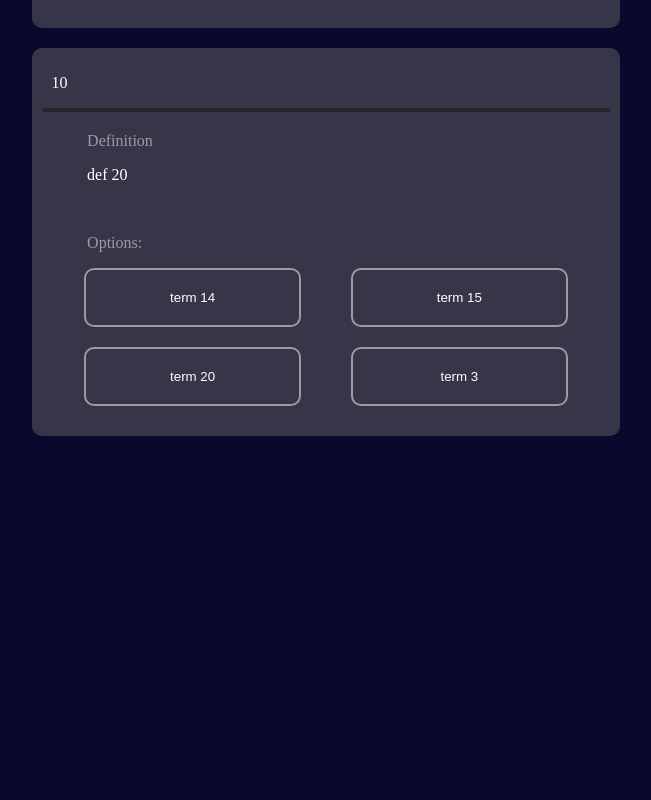
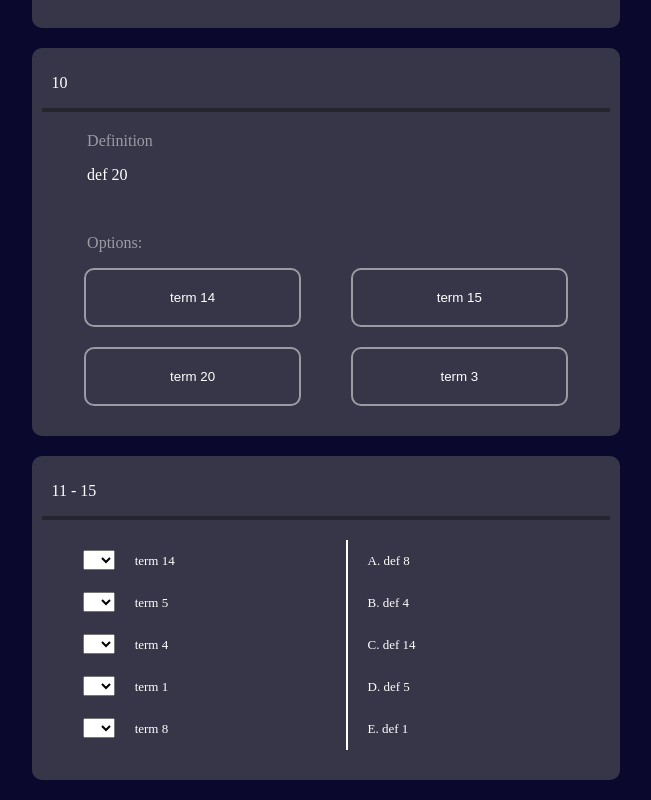
Before and after one commit to smaggio123/Front-End-Flashcard-App, a React (Create React App) app: page /home/setDisplay/test in a window 1280 px wide. Shown: the part 3269-4069 px from the top of the page, without its empty margins (314-965 px from the left). Before the commit the page ends 3725 px from the top, so only its background shows below. Built offline with nearby package versions, Linux system fonts and the light colour scheme.

Commit message:
Test: Matching Area

```diff
--- /dev/null
+++ b/src/components/TestPage/Areas/MatchingArea/MatchingArea.css
@@ -0,0 +1,8 @@
+#MatchingAreaFullWidth{
+    width: 100%;
+}
+#MatchingAreaContainer{
+    text-align: center;
+    justify-content: center;
+    width: 100%;
+}
--- /dev/null
+++ b/src/components/TestPage/Areas/MatchingArea/MatchingArea.js
@@ -0,0 +1,42 @@
+import React, { useState } from 'react'
+import "./MatchingArea.css";
+import MatchingCard from './MatchingCard';
+
+function MatchingArea (props) {
+    const {matchingList,shuffledList,listOfInputAnswers,setListOfInputAnswers,startIndex,totalPairs}=props;
+    const [listOfTerms,setListOfTerms] = useState(()=>{
+        let tempList = []
+        for(let i = 0;i<matchingList.length;i++){
+            tempList.push([matchingList[i][0],i])
+        }
+        return tempList
+    })
+
+    const [listOfDefs,setListOfDefs] = useState(()=>{
+        let tempList = []
+        for(let i = 0;i<matchingList.length;i++){
+            tempList.push([matchingList[i][1],i])
+        }
+        return tempList
+    })
+
+    const shuffleArray=(arr)=>{
+        for (let i = arr.length - 1; i > 0; i--) {
+            const j = Math.floor(Math.random() * (i + 1));
+            [arr[i], arr[j]] = [arr[j], arr[i]];
+        }
+        return arr
+    }
+
+    const [fullShuffledList,setFullShuffledList] = useState(()=>{
+        return [shuffleArray(listOfTerms),shuffleArray(listOfDefs)]
+    })
+    return(
+        <>
+            <div id='MatchingAreaFullWidth'>
+                <MatchingCard termList={fullShuffledList[0]} defList={fullShuffledList[1]} listOfInputAnswers={listOfInputAnswers} setListOfInputAnswers={setListOfInputAnswers} index={startIndex+1} totalPairs={totalPairs}/>
+            </div>
+        </>
+    )
+}
+export default MatchingArea
--- /dev/null
+++ b/src/components/TestPage/Areas/MatchingArea/MatchingCard.css
@@ -0,0 +1,33 @@
+#MatchingCardContainer{
+    margin: auto;
+    margin-bottom: 20px;
+    padding: 10px;
+    border-radius: 10px;
+    width: 45%;
+    background-color: rgba(100,100,100,.5);
+    padding-bottom: 30px;
+}
+#MatchingCardFlexedContainer{
+    display: flex;
+    justify-content: space-evenly;
+    margin: auto;
+    font-size: small;
+}
+#MatchingCardLeftSide{
+    width: 39%;
+}
+.MatchingCardSelection{
+    margin-top: 10px;
+    height: 20px;
+}
+#MatchingCardMiniCard{
+    display: flex;
+    color: white;
+}
+#MatchingCardTermDisplay{
+    margin-left: 20px;
+}
+#MatchingCardRightSide{
+    width: 39%;
+    border-left: 2px solid white;
+}
--- /dev/null
+++ b/src/components/TestPage/Areas/MatchingArea/MatchingCard.js
@@ -0,0 +1,49 @@
+import React, { useState } from 'react'
+import "./MatchingCard.css";
+import IndexHeader from '../../GeneralComponents/IndexHeader';
+
+function MatchingCard (props) {
+    const {termList,defList,listOfInputAnswers,setListOfInputAnswers,index,totalPairs} = props;
+
+    const handleChangeToSelection=(i,val)=>{
+        let tempArr = listOfInputAnswers
+        if(val===""){
+            tempArr[i+index]=null
+        }
+        else{
+            tempArr[i+index]=val
+        }
+        setListOfInputAnswers(tempArr)
+    }
+
+    return(
+        <>
+        <div id='MatchingCardContainer'>
+            <IndexHeader index={index+" - "+totalPairs}/>
+            <div id='MatchingCardFlexedContainer'>
+                <div id='MatchingCardLeftSide'>
+                    {termList.map((item,miniCardIndex)=>(
+                        <div key={miniCardIndex} id='MatchingCardMiniCard'>
+                            <select id={"MatchingCardSelection"+miniCardIndex} className="MatchingCardSelection" onChange={(e)=>handleChangeToSelection(miniCardIndex,e.target.value)}>
+                            <option key={"null"} value={null}>{null}</option>
+                                {defList.map((i,optionIndex)=>(
+                                    <option key={optionIndex} value={parseInt(termList[miniCardIndex][1]) === parseInt(defList[optionIndex][1])}>{String.fromCharCode(65+optionIndex)}</option>
+                                ))}
+                            </select>
+                            <p id='MatchingCardTermDisplay'>{item[0]}</p>
+                        </div>
+                    ))}
+                </div>
+                <div id='MatchingCardRightSide'>
+                    {defList.map((item,index)=>(
+                        <div key={index} id='MatchingCardMiniCard'>
+                            <p id='MatchingCardTermDisplay'>{String.fromCharCode(65+index)+". "+item[0]}</p>
+                        </div>
+                    ))}
+                </div>
+            </div>
+        </div>
+        </>
+    )
+}
+export default MatchingCard
--- a/src/components/TestPage/Areas/MultipleChoiceArea/MultipleChoiceCard.js
+++ b/src/components/TestPage/Areas/MultipleChoiceArea/MultipleChoiceCard.js
@@ -23,7 +23,7 @@ function MultipleChoiceCard (props) {
     return(
         <>
             <div id='MultipleChoiceCardContainer'>
-                <IndexHeader index={index}/>
+                <IndexHeader index={index+1}/>
                 <div id='MultipleChoiceCardTopArea'>
                     <p id='MultipleChoiceCardTermDefHeader'>Definition</p>
                     <p id='MultipleChoiceCardDefDisplay'>{definition}</p>
--- a/src/components/TestPage/Areas/TrueFalseArea/TrueFalseCard.css
+++ b/src/components/TestPage/Areas/TrueFalseArea/TrueFalseCard.css
@@ -10,7 +10,6 @@
 
 #TrueFalseCardDisplayWords{
     display: flex;
-    /* justify-content: center; */
     margin: auto;
     margin-bottom: 30px;
 
--- a/src/components/TestPage/Areas/TrueFalseArea/TrueFalseCard.js
+++ b/src/components/TestPage/Areas/TrueFalseArea/TrueFalseCard.js
@@ -39,7 +39,7 @@ function TrueFalseCard (props) {
     return(
         <>
         <div id='TrueFalseCardContainer'>
-            <IndexHeader index={index}/>
+            <IndexHeader index={index+1}/>
 
             <div id='TrueFalseCardDisplayWords'>
                 <div id='TrueFalseCardLeftSide'>
--- a/src/components/TestPage/GeneralComponents/IndexHeader.js
+++ b/src/components/TestPage/GeneralComponents/IndexHeader.js
@@ -6,7 +6,7 @@ function IndexHeader (props) {
     return(
         <>
         <div id='IndexHeaderIndexLabel'>
-            <p>{index+1}</p>
+            <p>{index}</p>
         </div>
         <hr id='IndexHeaderCardDivider'/>
         </>
--- a/src/components/TestPage/TestPage.js
+++ b/src/components/TestPage/TestPage.js
@@ -4,6 +4,7 @@ import TitleHeader from '../TitleHeader';
 import LearnBtn from '../LearnBtn';
 import TrueFalseArea from './Areas/TrueFalseArea/TrueFalseArea';
 import MultipleChoiceArea from './Areas/MultipleChoiceArea/MultipleChoiceArea';
+import MatchingArea from './Areas/MatchingArea/MatchingArea';
 
 function TestPage () {
     const [showTest,setShowTest] = useState(false)
@@ -66,7 +67,7 @@ function TestPage () {
             <MultipleChoiceArea multipleChoiceList={multipleChoiceList} shuffledList={shuffledList} listOfInputAnswers={listOfInputAnswers} setListOfInputAnswers={setListOfInputAnswers} startIndex={section(1,4)}/>
         </div>
         <div id='TestPageMatching'>
-
+            <MatchingArea matchingList={matchingList} shuffledList={shuffledList} listOfInputAnswers={listOfInputAnswers} setListOfInputAnswers={setListOfInputAnswers} startIndex={section(2,4)} totalPairs={section(3,4)}/>
         </div>
         <div id='TestPageWrittenArea'>
 
```
